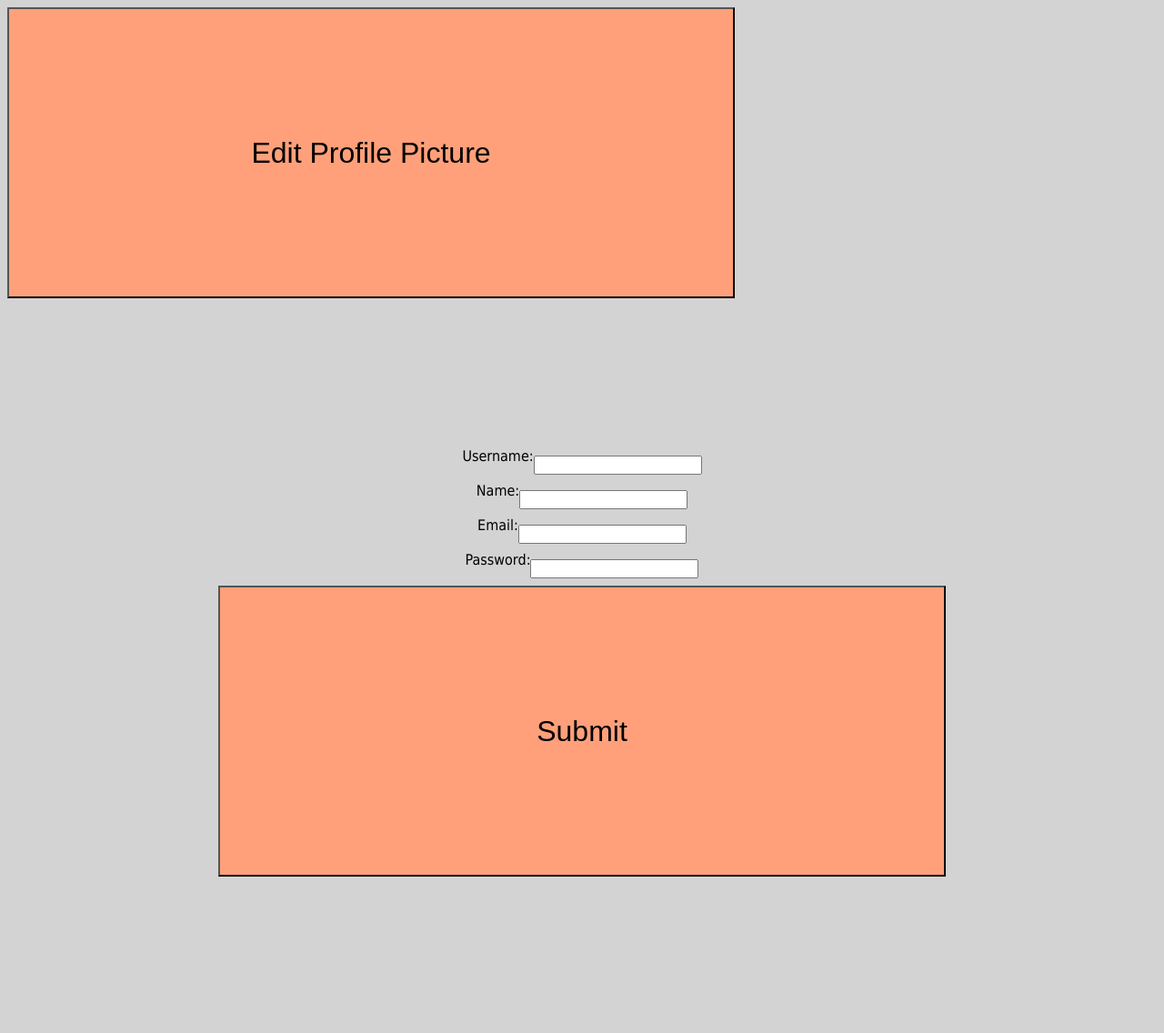
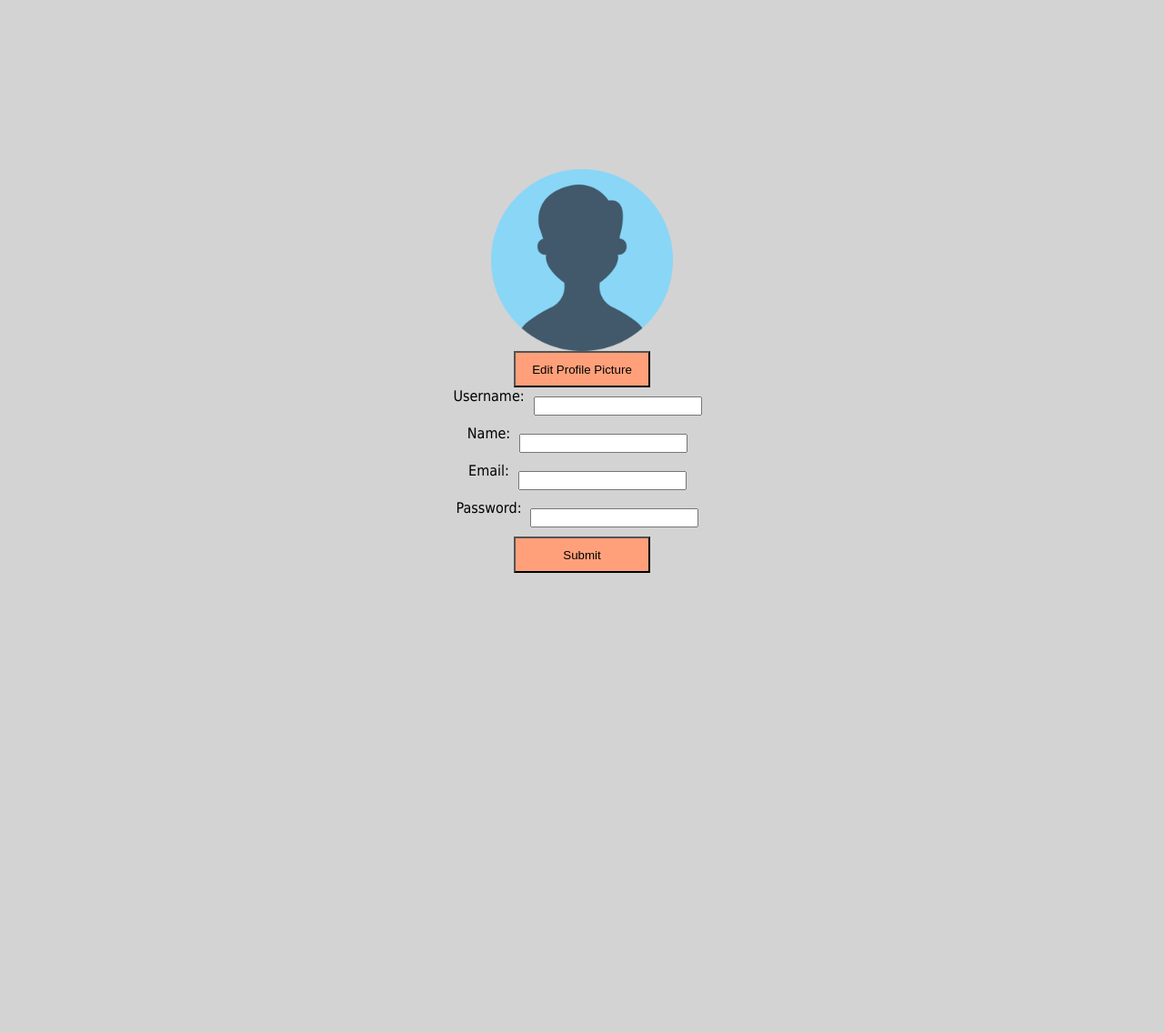
Before and after one commit to saraf12/Group-Project---Comp-442, a Python web app: template templates/signInPage.html in a window 1280 px wide. Shown: the whole page at 91% size. After the commit the page ends 630 px from the top, so only its background shows below. Run offline with Jinja, Linux system fonts and the light colour scheme; the template is opened without the code that fills it, so the values that code supplies are empty.

Commit message:
work in progress

```diff
--- a/styles/main.css
+++ b/styles/main.css
@@ -111,9 +111,10 @@ h1 {
 /*Matchup Button*/
 button {
     background-color: lightsalmon;
-    width: 50rem;
+    /*width: 50rem;
     height: 20rem;
-    font-size: xx-large;
+    */
+    text-align: center;
 }
 
 
@@ -136,6 +137,34 @@ main ol {
 .register_input{
     width: 50;
     height: 40;
-    margin-top: auto;
-    margin-bottom: auto;
+    margin-top: 10px;
+    margin-bottom: 10px;
+    margin-left: 10px;
+    margin-right: 10px;
 }
+
+.button1{
+    width: 50rem;
+    height: 20rem;
+    font-size: xx-large;
+}
+
+.button2{
+    width: 150px;
+    height: 20px;
+    background-color: white;
+    color: black;
+    border: 2px solid #4CAF50;
+    padding: 32px 16px;
+    font-size: large;
+}
+
+.button3{
+    width: 150px;
+    height: 40px;
+}
+
+img.resize{
+    width:200px;
+    height:200px;
+}
--- a/templates/mainPage.html
+++ b/templates/mainPage.html
@@ -45,7 +45,7 @@
             <li>Enjoy!</li>
         </ol>
 
-        <button type="button">REQUEST MATCHUP</button>
+        <button type="button" class = "button button1"> REQUEST MATCHUP </button>
 
         <h2>Article heading</h2>
 
--- a/templates/registerPage.html
+++ b/templates/registerPage.html
@@ -17,9 +17,7 @@
             <input class = "register_input" type = "text" id = "password" name = "password"><br><br>
         </div>
 
-        <div>
-            <button class = "register_button" type = "submit" value = "Submit"> Submit </button>
-        </div>
+        <button type = "button" class = "button button3" value = "Submit"> Submit </button>
 
         </div>
     </body>
--- a/templates/signInPage.html
+++ b/templates/signInPage.html
@@ -6,15 +6,12 @@
     </head>
 
     <body>
-        <div class = "Profile_image">
-            <img src = " ">
-            <div>
-                <button type = "Edit" value = "Edit">
-                    Edit Profile Picture
-                </button>
-            </div>
-        </div>
         <div class = "centre_screen">
+            <img src = "../images/user.png" class = "resize"></img>
+            <button type = "button" class = "button button3" value = "Edit">
+                Edit Profile Picture
+            </button>
+
         <div>
             <label for = "Username"> Username: </label>
             <input class = "register_input" type = "text" id = "username" name = "username"><br><br>
@@ -36,7 +33,7 @@
         </div>
 
         <div>
-            <button class = "register_button" type = "submit" value = "Submit"> Submit </button>
+            <button class = "button button3" type = "button" value = "Submit"> Submit </button>
         </div>
 
         </div>
```
Also changed, not shown: images/user.png (added).
